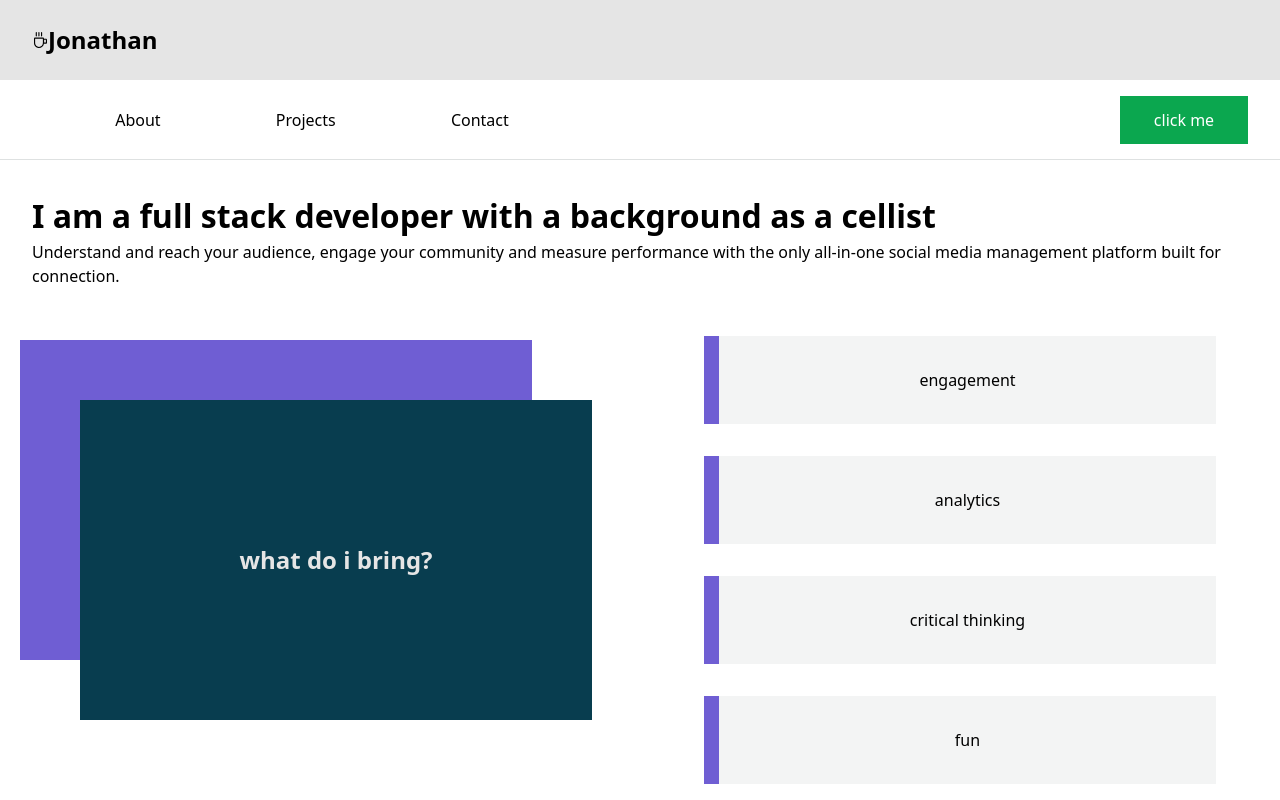
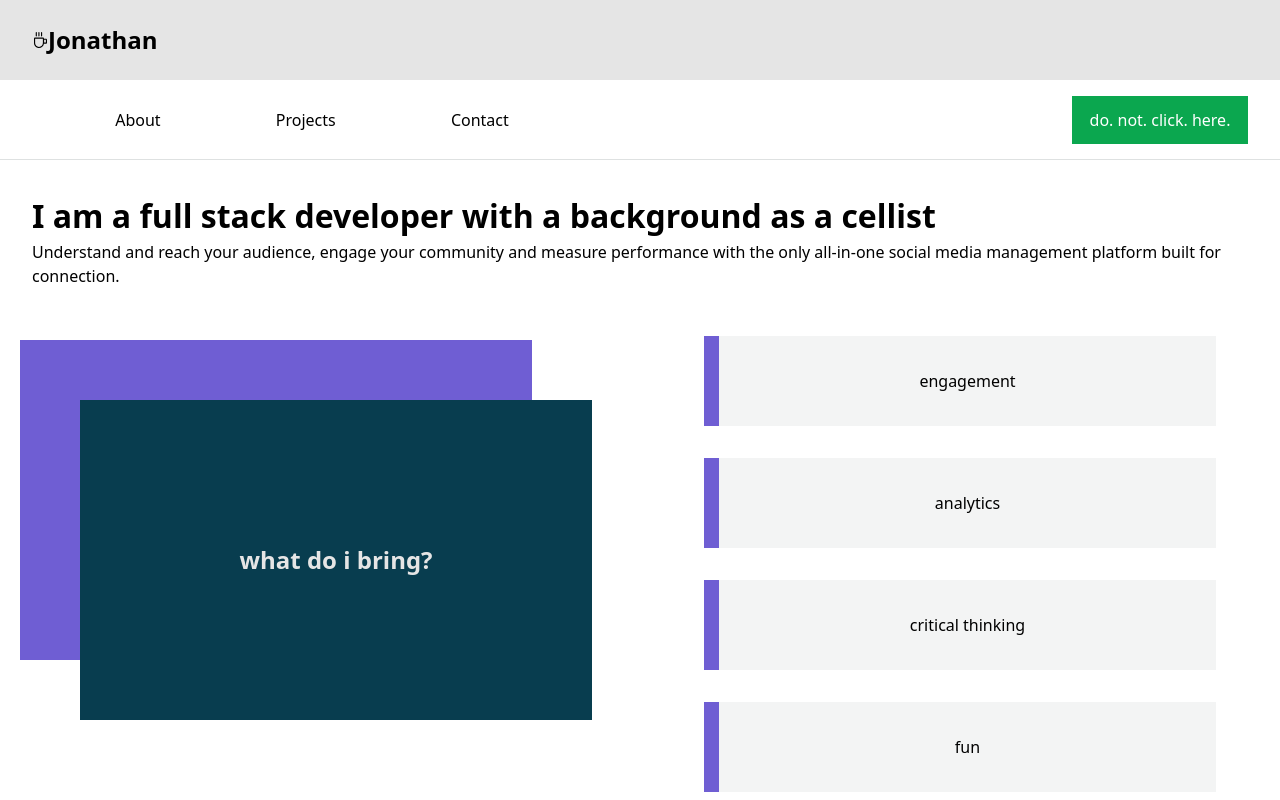
Before and after one commit to jonathanbutler7/portfolio, a React (Create React App) app: page / in a window 1280 px wide. Shown: the top 800 px of the page. Built offline with nearby package versions, Linux system fonts and the light colour scheme; the HTML template or start-up script is replaced by a standard one.

Commit message:
added styles and hover zoom

```diff
--- a/src/Card.module.scss
+++ b/src/Card.module.scss
@@ -32,7 +32,12 @@ button {
     border-radius: 100%;
     position: absolute;
     top: -5rem;
+    transition: transform .2s;
     background: #6F5ED3;
+    &:hover {
+        transform: scale(1.2);
+        transition: transform .2s;
+    }
 }
 
 .titleContainer {
--- a/src/SelectBar.js
+++ b/src/SelectBar.js
@@ -10,7 +10,7 @@ function SelectBar() {
         <a href=''>Contact</a>
       </section>
       <section className={styles.right}>
-        <button>click me</button>
+        <button>do. not. click. here.</button>
       </section>
     </div>
   );
--- a/src/SelectBar.module.scss
+++ b/src/SelectBar.module.scss
@@ -4,10 +4,14 @@
     display: flex;
     justify-content: space-evenly;
     align-items: center;
-
     a:hover {
         text-decoration: underline;
     }
+}
+
+button {
+    height: 100%;
+    width: 15rem;
 }
 
 .left,
@@ -18,9 +22,13 @@
 
 .left {
     justify-content: space-evenly;
+
 }
 
 .right {
     justify-content: flex-end;
     padding-right: 2rem;
+    button {
+        width: 11rem;
+    }
 }
--- a/src/SoftSkills.js
+++ b/src/SoftSkills.js
@@ -5,7 +5,6 @@ import { softSkills } from './store';
 
 function SoftSkills() {
   const [text, setText] = useState('what do i bring?');
-  console.log(text);
   return (
     <div className={styles.main}>
       <section className={styles.left}>
--- a/src/SoftSkills.module.scss
+++ b/src/SoftSkills.module.scss
@@ -1,5 +1,5 @@
 .main {
-    height: 60vh;
+    height: 61vh;
     position: relative;
     display: flex;
 }
```
Also changed, not shown: 1 other file (tests, documents, lock files or other folders).
